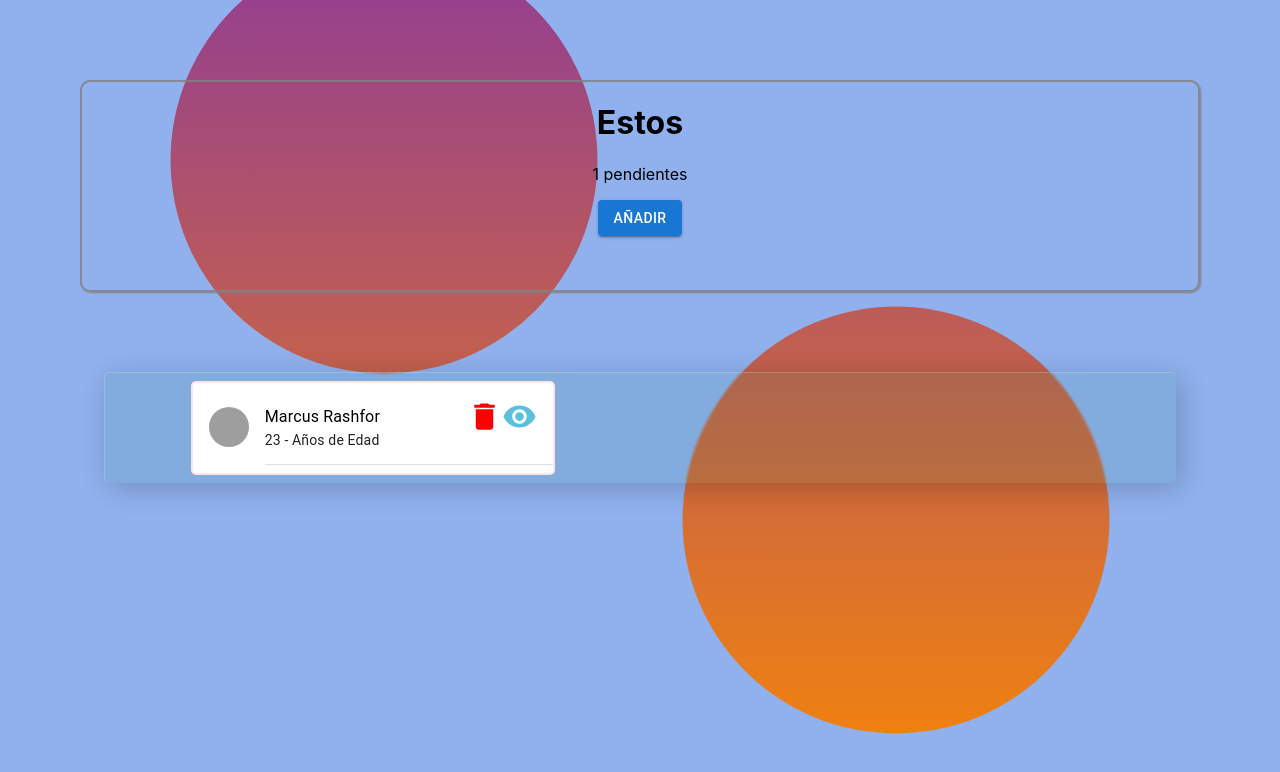
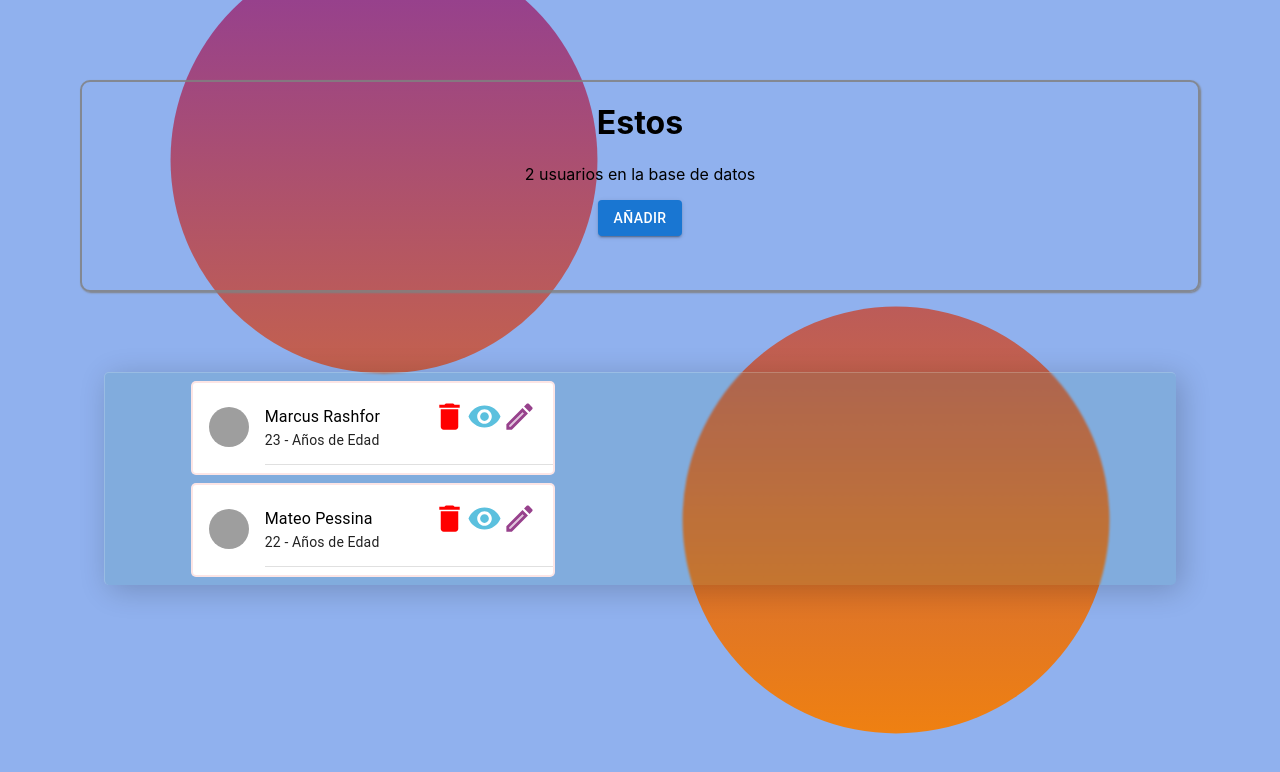
Before and after one commit to imJull/cumpleanosHandler, a React (Create React App) app: page / in a window 1280 px wide. Shown: the top 772 px of the page. Built offline with nearby package versions, Linux system fonts and the light colour scheme; data requests are answered from the project's data file; grey boxes are pictures that could not be loaded.

Commit message:
Alert on Delete. Inicio creación método Put(Update)

```diff
--- a/db.json
+++ b/db.json
@@ -22,6 +22,12 @@
       "age": "23",
       "image": "https://www.altonivel.com.mx/wp-content/uploads/2021/01/marcus-rashford.jpg",
       "id": 1
+    },
+    {
+      "name": "Mateo Pessina",
+      "age": "22",
+      "image": "https://i0.wp.com/soycalcio.com/wp-content/uploads/2021/06/1003012446-1.jpg?resize=1080%2C675",
+      "id": 2
     }
   ]
 }
--- a/src/App.js
+++ b/src/App.js
@@ -43,9 +43,10 @@ function App() {
 
 
     const deleteHanddler = async (id, name) =>{
-      await fetch(`http://localhost:5000/persons/${id}`, {method: 'DELETE',})
       const conf = window.confirm("Desea eliminar a " + name + " del registro?")
+
       if (conf){
+        await fetch(`http://localhost:5000/persons/${id}`, {method: 'DELETE',})
         setPersons(persons.filter((person) => person.id !== id ))
         console.log(id, "Borrado")
       }
@@ -63,14 +64,17 @@ function App() {
         const data = await res.json()
         setPersons([...persons, data]);
         console.log("Persona ", birthday.id, " añadido" )
+    }
 
+    const updateHanddler =  (id) =>{
+      console.log(id)
     }
 
   return (
     <div className="App general-container">
       <Header  persons={persons} addHanddler={addHanddler} />
       <Container>
-        <Birthdays persons={persons} deleteHanddler={deleteHanddler} />
+        <Birthdays persons={persons} deleteHanddler={deleteHanddler} updateHanddler={updateHanddler} />
       </Container>
     </div>
   );
--- a/src/Components/Birthday.js
+++ b/src/Components/Birthday.js
@@ -6,13 +6,17 @@ import ListItemAvatar from '@mui/material/ListItemAvatar';
 import Avatar from '@mui/material/Avatar';
 import Typography from '@mui/material/Typography';
 import DeleteIcon from '@mui/icons-material/Delete';
+import EditTwoToneIcon from '@mui/icons-material/EditTwoTone';
 import BirthdayDetail from './BirthdayDetail';
 import CustomizedDialogs from './Dialog';
 
 
 
-const Birthday = ({person, deleteHanddler}) => {
+const Birthday = ({person, deleteHanddler, updateHanddler}) => {
 
+    const iconStyle ={
+        fontSize: 35, cursor: "pointer", color:"rgb(151, 65, 140)"
+    }
 
 
     return (
@@ -40,6 +44,8 @@ const Birthday = ({person, deleteHanddler}) => {
                     <CustomizedDialogs person={person}>
                         <BirthdayDetail person={person} />
                     </CustomizedDialogs>
+                    <EditTwoToneIcon onClick={() => updateHanddler(person.id)} style={iconStyle} />
+
                 </ListItem>
                 <Divider variant="inset" component="li" />
             </List>
--- a/src/Components/Birthdays.js
+++ b/src/Components/Birthdays.js
@@ -1,12 +1,12 @@
 import Birthday from "./Birthday"
 
 
-const Birthdays = ( {persons, deleteHanddler} ) => {
+const Birthdays = ( {persons, deleteHanddler, updateHanddler} ) => {
 
     const people = persons.map((person) => {
-        const {id, name} = person;
+        const {id} = person;
         return(
-            <Birthday key={id} person={person} deleteHanddler={deleteHanddler} />
+            <Birthday key={id} person={person} deleteHanddler={deleteHanddler} updateHanddler={updateHanddler} />
         )
     })
 
--- a/src/Components/Header.js
+++ b/src/Components/Header.js
@@ -16,7 +16,7 @@ const Header = ( { persons, addHanddler } ) => {
     return (
         <div className="header">
             <h1>Estos </h1>
-            <p>{persons.length} pendientes</p>
+            <p>{persons.length} usuarios en la base de datos</p>
             <ButtonAdd toggleModal={toggleModal} />
 
                 <Modal open={modal} onClose={toggleModal}>
```
